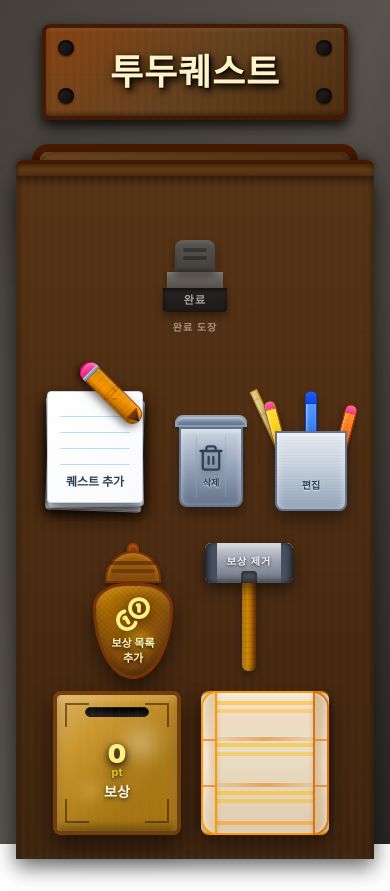
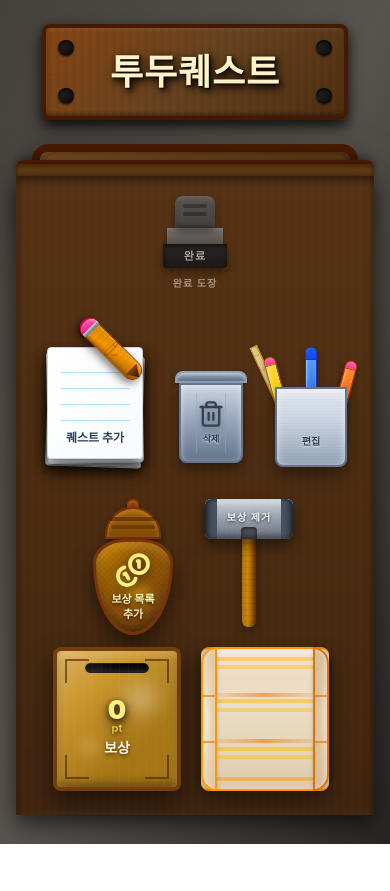
Before and after one commit to eueuehshsj/LIFERPG, a React (Vite) app: page / in a window 390 px wide. After the commit the page ends 847 px from the top, so only its background shows below. Built offline with nearby package versions, Linux system fonts and the light colour scheme.

Commit message:
fix: 가판대와 버튼 사이 top-gap 축소
ActionShelf 버튼 컨테이너의 반응형 top padding을 줄여 가판대와 버튼 사이 여백을 좁힘

Co-Authored-By: Claude Sonnet 5 <noreply@anthropic.com>

```diff
--- a/src/app/components/ActionShelf.tsx
+++ b/src/app/components/ActionShelf.tsx
@@ -64,7 +64,7 @@ export default function ActionShelf({
               `,
             }}
           />
-          <div className="relative z-10 flex w-full flex-col items-center gap-4 pt-12 sm:flex-row sm:items-end sm:justify-between sm:gap-3 sm:pt-14 md:gap-4 md:pt-10 lg:gap-6 xl:gap-8">
+          <div className="relative z-10 flex w-full flex-col items-center gap-4 pt-1 sm:flex-row sm:items-end sm:justify-between sm:gap-3 sm:pt-2 md:gap-4 md:pt-1 lg:gap-6 lg:pt-0 xl:gap-8">
             <div className="flex w-full flex-wrap justify-center gap-3 items-end sm:flex-1 sm:justify-start sm:gap-4">
               <button
                 className="group relative hover:scale-105 transition-transform"
```
